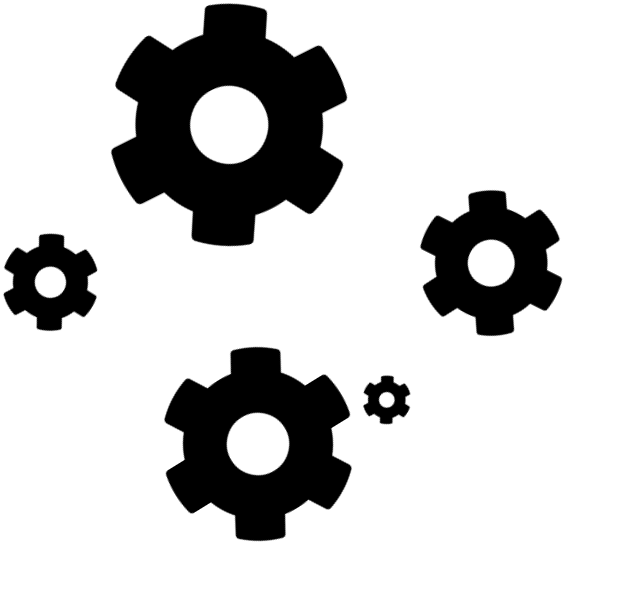
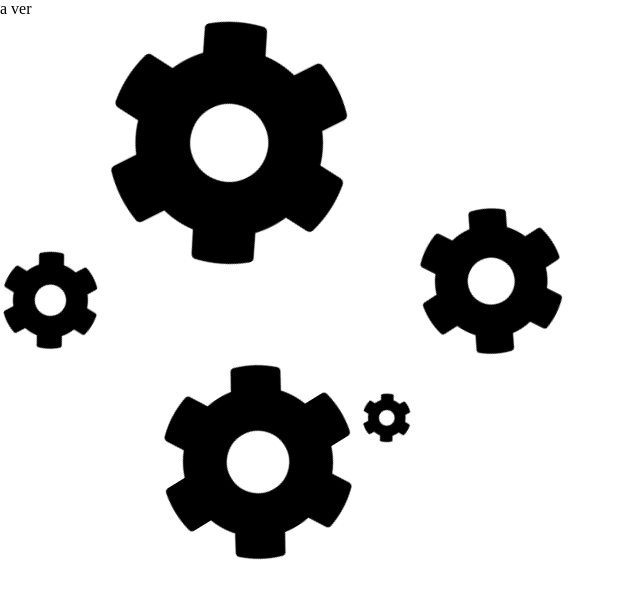
Before and after one commit to MSevillaPlatea/coderhouse, a plain HTML site: page Coder House Clases/clase_4/transformaciones/index.html in a window 1280 px wide. Shown: the whole page, without its empty margins (0-640 px from the left). Drawn offline with Linux system fonts and the light colour scheme.

Commit message:
test de subida

```diff
--- a/Coder House Clases/clase_4/transformaciones/index.html
+++ b/Coder House Clases/clase_4/transformaciones/index.html
@@ -18,7 +18,7 @@
     <!-- <section class="animaciones">
         <div class="animar"></div>
     </section> -->
-
+    <p>a ver</p>
 
     <section class="engranajes">
 
```
